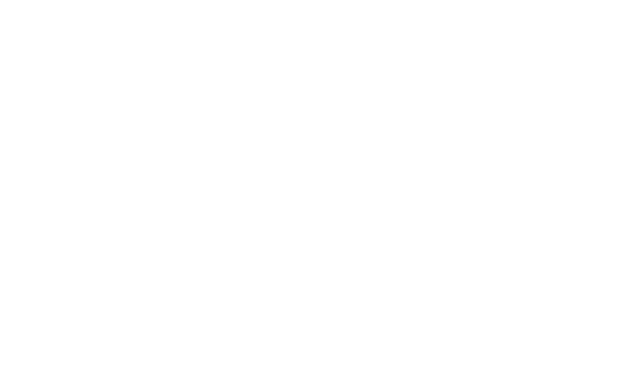
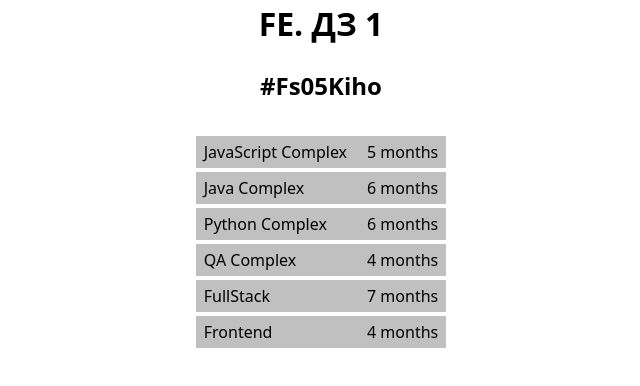
Before and after one commit to icingous/oktenreact, a React app: page / in a window 1280 px wide. Shown: the top 386 px of the page, without its empty margins (319-959 px from the left). Built offline with nearby package versions, Linux system fonts and the light colour scheme; the HTML template or start-up script is replaced by a standard one.

Commit message:
adds react/homework1/#Fs05Kiho homework

```diff
--- a/src/App.css
+++ b/src/App.css
@@ -0,0 +1,22 @@
+.homework {
+  padding: 20px;
+  display: flex;
+  flex-direction: column;
+  justify-content: center;
+  align-items: center;
+  gap: 32px;
+}
+
+h1,
+h2 {
+  font-weight: bold;
+}
+
+h1 {
+  font-size: 32px;
+  text-align: center;
+}
+
+h2 {
+  font-size: 24px;
+}
--- a/src/App.tsx
+++ b/src/App.tsx
@@ -1,7 +1,19 @@
 import './App.css';
 
+import { coursesAndDurationArray } from './assets/arrays';
+import Courses from './components/courses/Courses';
+
 function App() {
-  return <></>;
+  return (
+    <>
+      <h1>FE. ДЗ 1</h1>
+      <section className='homework'>
+        <h2>#Fs05Kiho</h2>
+
+        <Courses courses={coursesAndDurationArray} />
+      </section>
+    </>
+  );
 }
 
 export default App;
--- /dev/null
+++ b/src/assets/arrays.ts
@@ -0,0 +1,10 @@
+import type { CourseModel } from '../models/CourseModel';
+
+export const coursesAndDurationArray: CourseModel[] = [
+  { title: 'JavaScript Complex', monthDuration: 5 },
+  { title: 'Java Complex', monthDuration: 6 },
+  { title: 'Python Complex', monthDuration: 6 },
+  { title: 'QA Complex', monthDuration: 4 },
+  { title: 'FullStack', monthDuration: 7 },
+  { title: 'Frontend', monthDuration: 4 },
+];
--- /dev/null
+++ b/src/components/course/Course.css
@@ -0,0 +1,7 @@
+.course {
+  display: flex;
+  justify-content: space-between;
+  gap: 20px;
+  padding: 4px 8px;
+  background-color: silver;
+}
--- /dev/null
+++ b/src/components/course/Course.tsx
@@ -0,0 +1,18 @@
+import React, { type FC } from 'react';
+import type { CourseModel } from '../../models/CourseModel';
+import './Course.css';
+
+type PropsType = {
+  course: CourseModel;
+};
+
+const Course: FC<PropsType> = ({ course: { title, monthDuration } }) => {
+  return (
+    <div className='course'>
+      <span>{title}</span>
+      <span>{`${monthDuration} months`}</span>
+    </div>
+  );
+};
+
+export default Course;
--- /dev/null
+++ b/src/components/courses/Courses.css
@@ -0,0 +1,5 @@
+.courses {
+  display: flex;
+  flex-direction: column;
+  gap: 4px;
+}
--- /dev/null
+++ b/src/components/courses/Courses.tsx
@@ -0,0 +1,20 @@
+import React, { type FC } from 'react';
+import type { CourseModel } from '../../models/CourseModel';
+import Course from '../course/Course';
+import './Courses.css';
+
+type PropsType = { courses: CourseModel[] };
+
+const Courses: FC<PropsType> = ({ courses }) => {
+  return (
+    <ul className='courses'>
+      {courses.map((item, i) => (
+        <li key={i}>
+          <Course course={item} />
+        </li>
+      ))}
+    </ul>
+  );
+};
+
+export default Courses;
--- /dev/null
+++ b/src/models/CourseModel.ts
@@ -0,0 +1,4 @@
+export interface CourseModel {
+  title: string;
+  monthDuration: number;
+}
```
